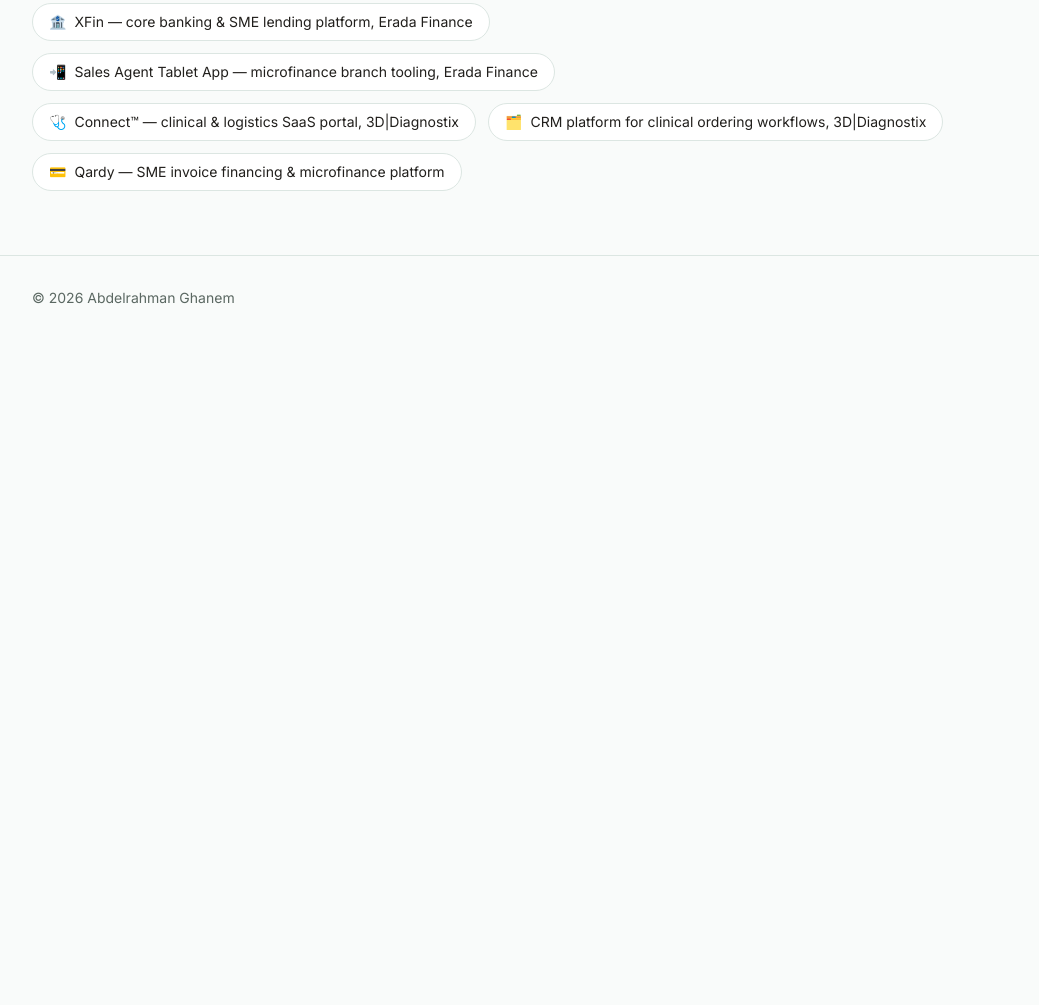
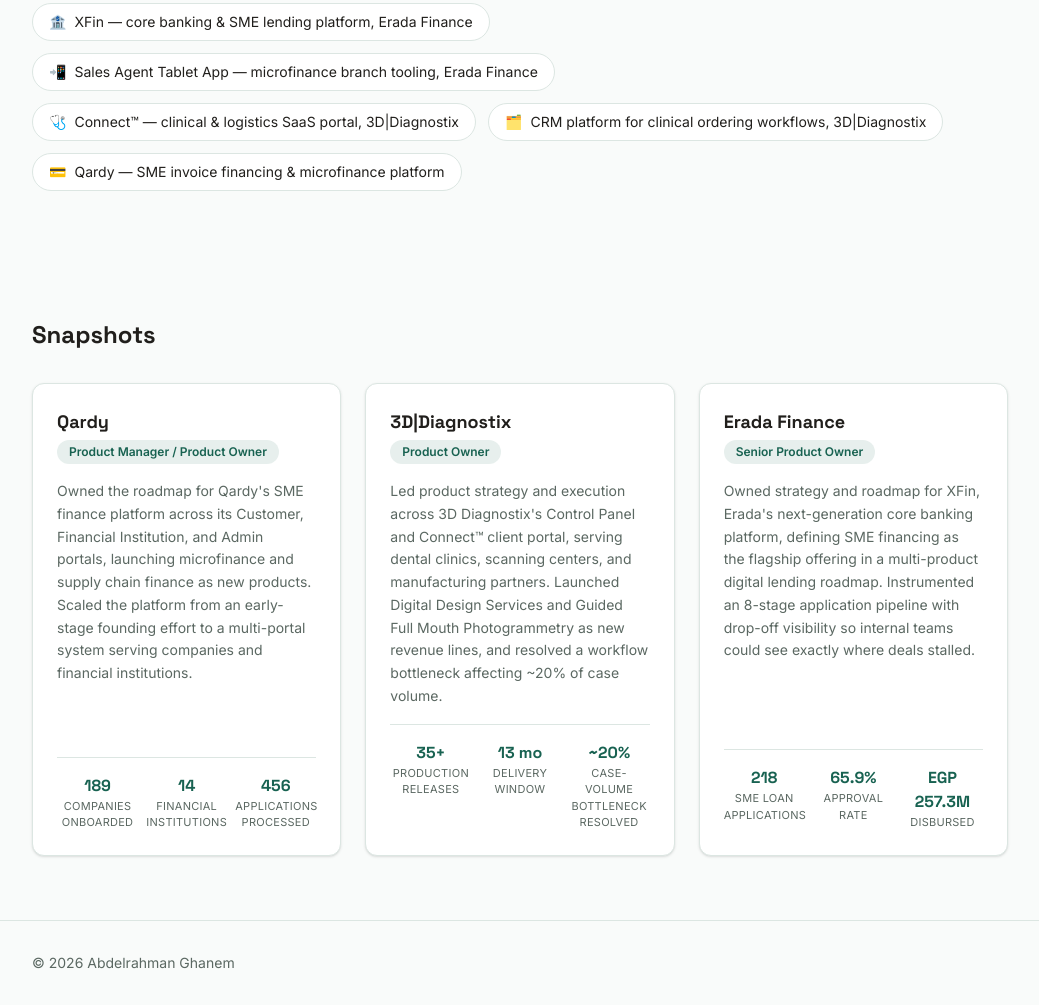
Before and after one commit to amkghanem22-lang/my-portfolio, an Astro site: page / in a window 1280 px wide. Shown: the part 578-1583 px from the top of the page, without its empty margins (120-1159 px from the left). Before the commit the page ends 918 px from the top, so only its background shows below. Built offline with nearby package versions, Linux system fonts and the light colour scheme; Astro itself is replaced by a stand-in of ours.

Commit message:
Add Snapshots section rendering the snapshots collection as cards

```diff
--- a/src/pages/index.astro
+++ b/src/pages/index.astro
@@ -1,7 +1,12 @@
 ---
 import Layout from '../layouts/Layout.astro';
 import { Image } from 'astro:assets';
+import { getCollection } from 'astro:content';
 import profilePhoto from '../../my-pic-for-display.jpg';
+
+const snapshots = (await getCollection('snapshots')).sort(
+	(a, b) => b.data.order - a.data.order
+);
 ---
 
 <Layout>
@@ -66,4 +71,29 @@ import profilePhoto from '../../my-pic-for-display.jpg';
 			))}
 		</ul>
 	</section>
+
+	<section id="snapshots" class="mx-auto max-w-5xl px-6 py-16">
+		<h2 class="font-heading text-2xl font-bold text-ink">Snapshots</h2>
+		<div class="mt-8 grid grid-cols-1 gap-6 sm:grid-cols-2 lg:grid-cols-3">
+			{snapshots.map((snapshot) => (
+				<article class="flex flex-col gap-4 rounded-xl border border-border bg-surface p-6 shadow-sm">
+					<div>
+						<h3 class="font-heading text-lg font-bold text-ink">{snapshot.data.company}</h3>
+						<span class="mt-1 inline-block rounded-full bg-primary/10 px-3 py-1 text-xs font-semibold text-primary">
+							{snapshot.data.role}
+						</span>
+					</div>
+					<p class="text-sm leading-relaxed text-ink-muted">{snapshot.data.summary}</p>
+					<div class="mt-auto grid grid-cols-3 gap-2 border-t border-border pt-4">
+						{snapshot.data.metrics.slice(0, 3).map((metric) => (
+							<div class="text-center">
+								<div class="font-heading text-base font-bold text-primary">{metric.value}</div>
+								<div class="text-[11px] uppercase tracking-wide text-ink-muted">{metric.label}</div>
+							</div>
+						))}
+					</div>
+				</article>
+			))}
+		</div>
+	</section>
 </Layout>
```
